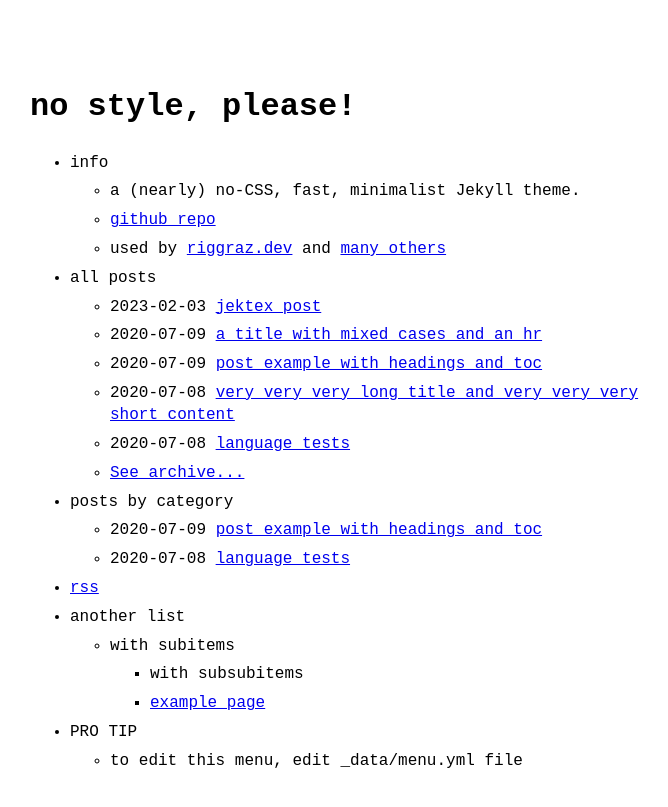
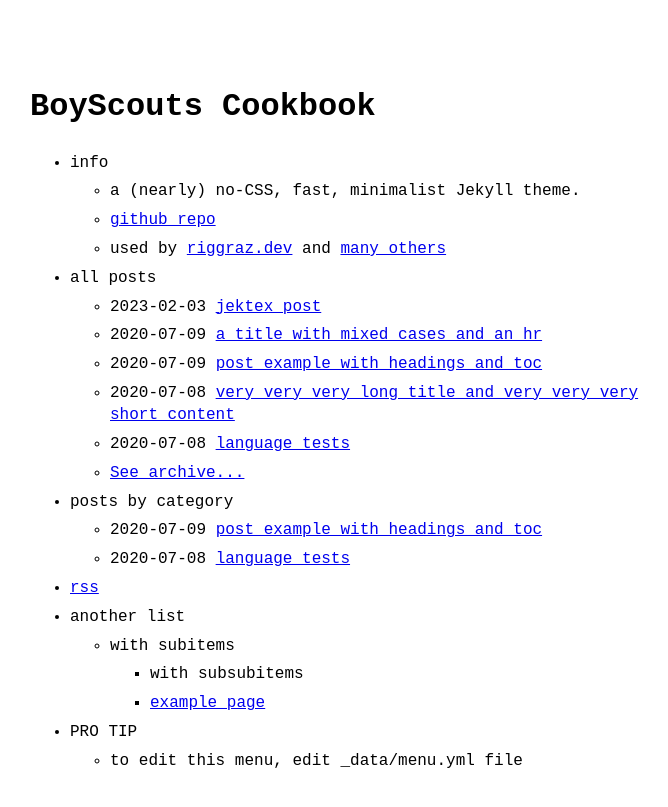
Before and after one commit to boyscoutscookbook/cookbook, a Jekyll site: the page built from index.md, in a window 1280 px wide. Shown: the top 807 px of the page, without its empty margins (290-958 px from the left). Built offline with Jekyll 4.4.1, drawn with Linux system fonts in a browser that asks for light colours.

Commit message:
Update _config.yml

```diff
--- a/_config.yml
+++ b/_config.yml
@@ -1,8 +1,8 @@
-title: no style, please! # name of the site
-author: Riccardo Graziosi # name of site's author
-email: riccardo.graziosi97@gmail.com # email of site's author
-url: https://riggraz.dev # root address of the site
-baseurl: "/no-style-please" # subpath of the site, e.g. "/blog" (leave it blank "" if you're site shouldn't use a subpath)
+title: BoyScouts Cookbook
+author:  # name of site's author
+email:  # email of site's author
+url: https://boyscoutscookbook.github.io # root address of the site
+baseurl: "/cookbook" # subpath of the site, e.g. "/blog" (leave it blank "" if you're site shouldn't use a subpath)
 description: > # description of the site (multiple lines allowed)
   A (nearly) no-CSS, fast, minimalist Jekyll theme.
 
```
